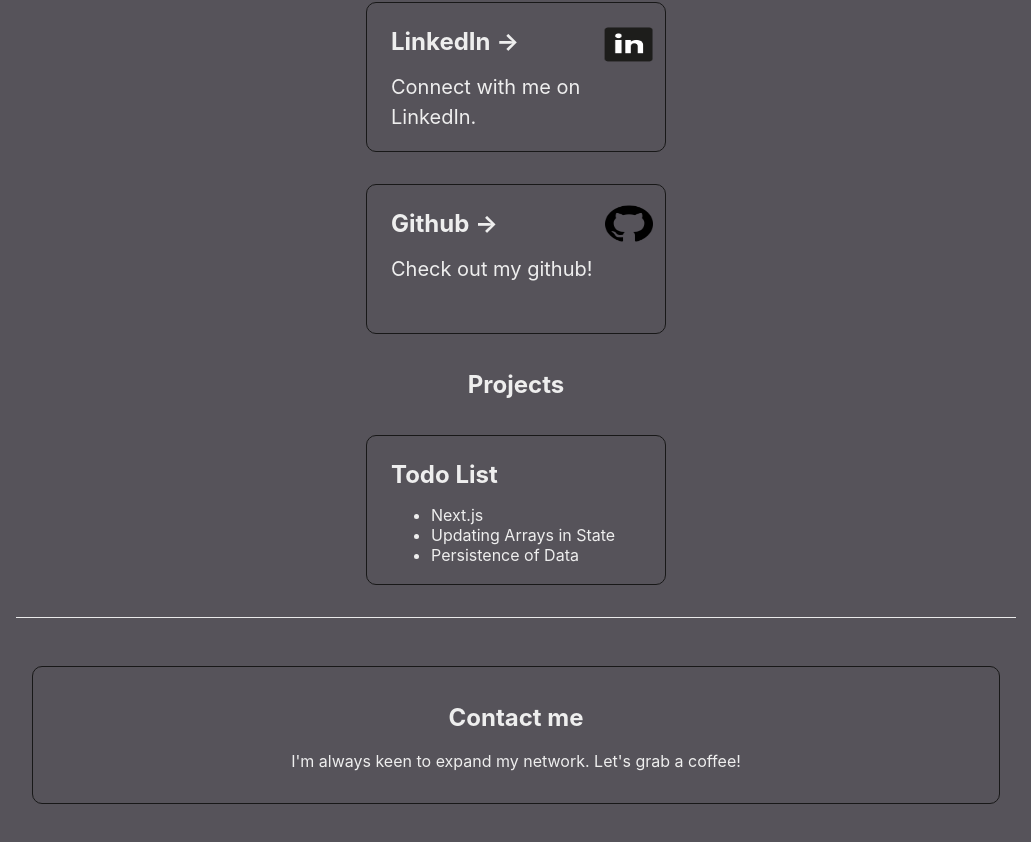
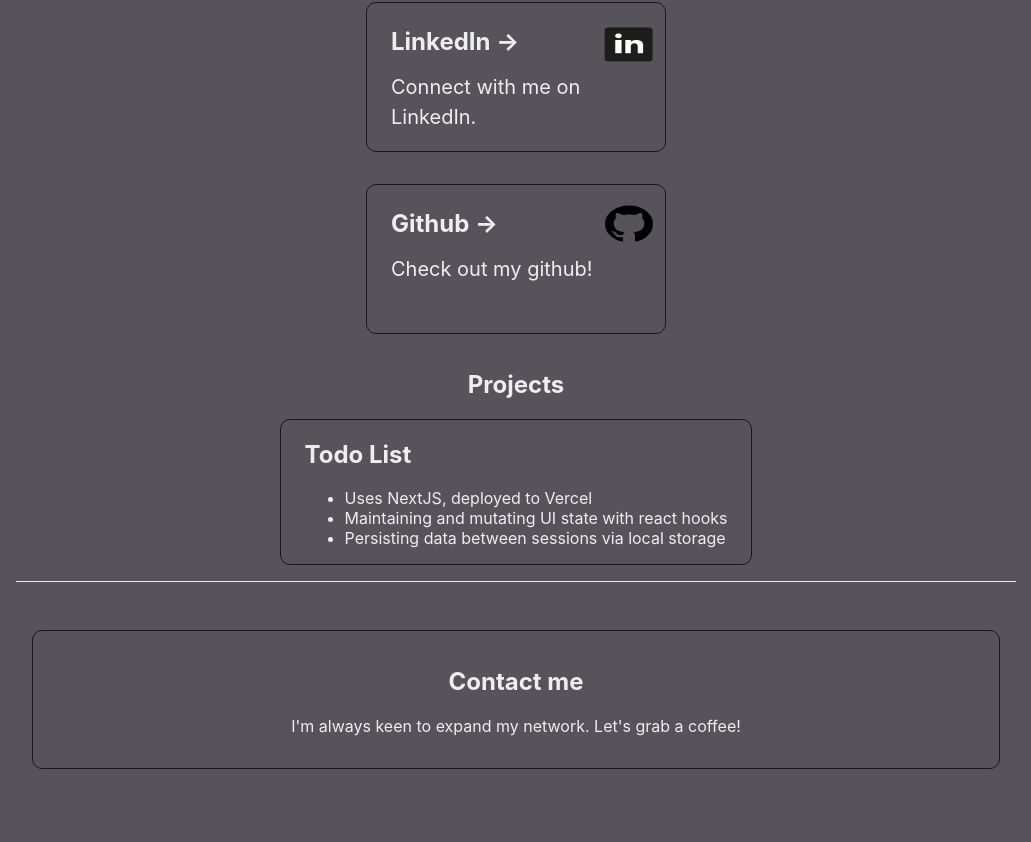
Before and after one commit to CMillar113/chrismillar.portfolio, a Next.js app: page / in a window 1280 px wide. Shown: the part 549-1391 px from the top of the page, without its empty margins (124-1155 px from the left). After the commit the page ends 1366 px from the top, so only its background shows below. Built offline with nearby package versions, Linux system fonts and the light colour scheme.

Commit message:
cv updated, todolist porject added with desc

```diff
--- a/pages/index.tsx
+++ b/pages/index.tsx
@@ -51,13 +51,13 @@ const Home: NextPage = () => {
           <h2>Projects</h2>
           <a
             href="https://todo-list-cmillar113.vercel.app/"
-            className={`${styles.card} ${styles.purple} ${styles.todo}`}
+            className={`${styles.cardProjects} ${styles.purple} `}
           >
             <h2>Todo List</h2>
             <ul>
-            <li>Next.js</li>
-            <li>Updating Arrays in State</li>
-              <li>Persistence of Data</li>
+            <li>Uses NextJS, deployed to Vercel</li>
+            <li>Maintaining and mutating UI state with react hooks</li>
+              <li>Persisting data between sessions via local storage</li>
             </ul>
           </a>
 
--- a/styles/Home.module.css
+++ b/styles/Home.module.css
@@ -108,6 +108,21 @@
   height: 150px;
 }
 
+.cardProjects {
+  padding-left: 1.5rem;
+  padding-right: 1.5rem;
+  text-align: left;
+  color: inherit;
+  text-decoration: none;
+  border: 1px solid #181818;
+  border-radius: 10px;
+  transition: color 0.15s ease, border-color 0.15s ease;
+  min-width: 300px;
+  width: fit-content;
+  max-width: 1000px;
+  height: fit-content;
+}
+
 .git {
   background-image: url("/githubLogo.png");
   background-size: 16% 25%;
@@ -130,14 +145,6 @@
   background-repeat: no-repeat;
   background-position-x: 100%;
   background-position-y: 17%;
-}
-
-.todo {
-  /* background-image: url("/list.png"); */
-  background-size: 50% 100%;
-  background-repeat: no-repeat;
-  background-position-x: 50%;
-  background-position-y: 50%;
 }
 
 .orange:hover,
```
Also changed, not shown: public/list.png (added), 1 other file (tests, documents, lock files or other folders).
